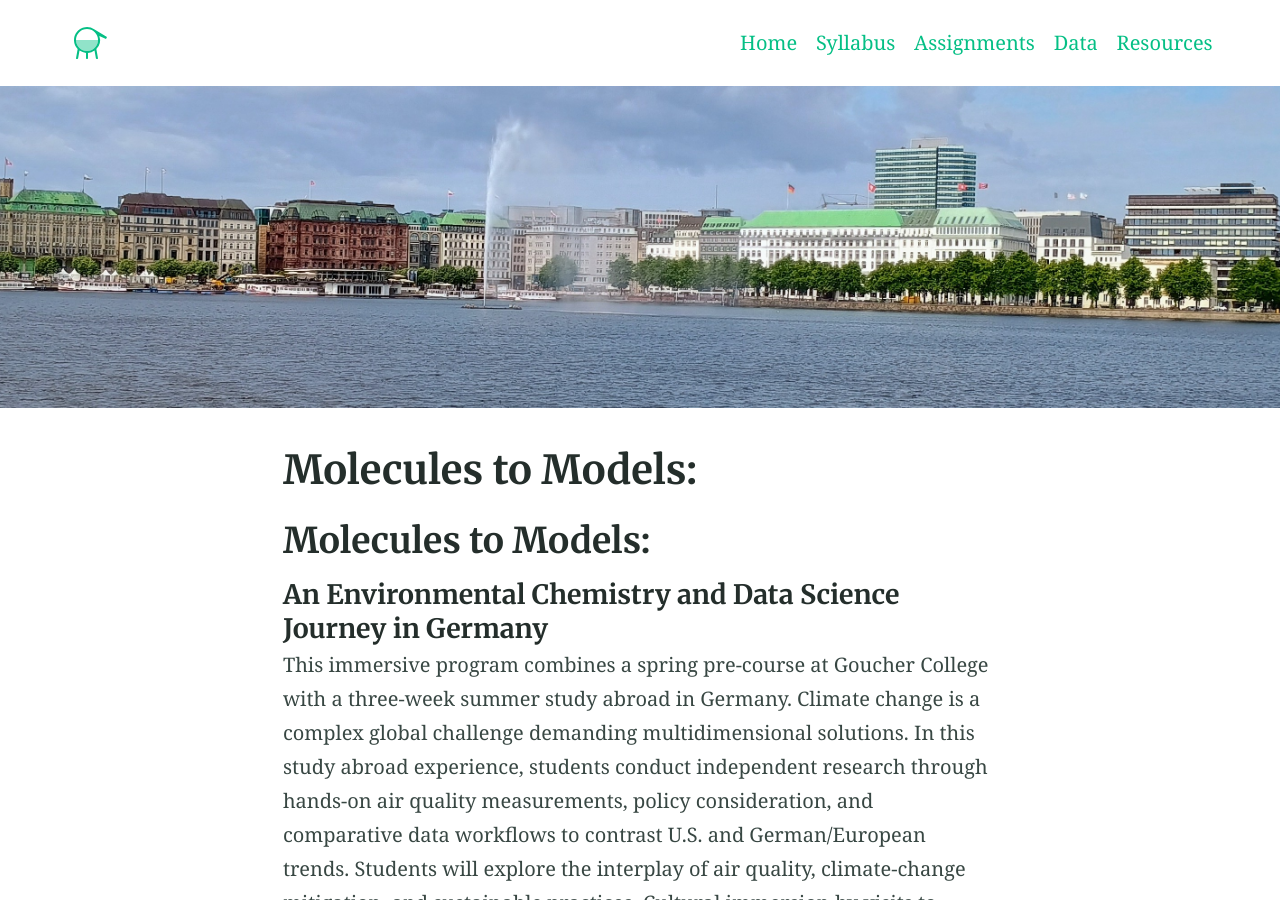
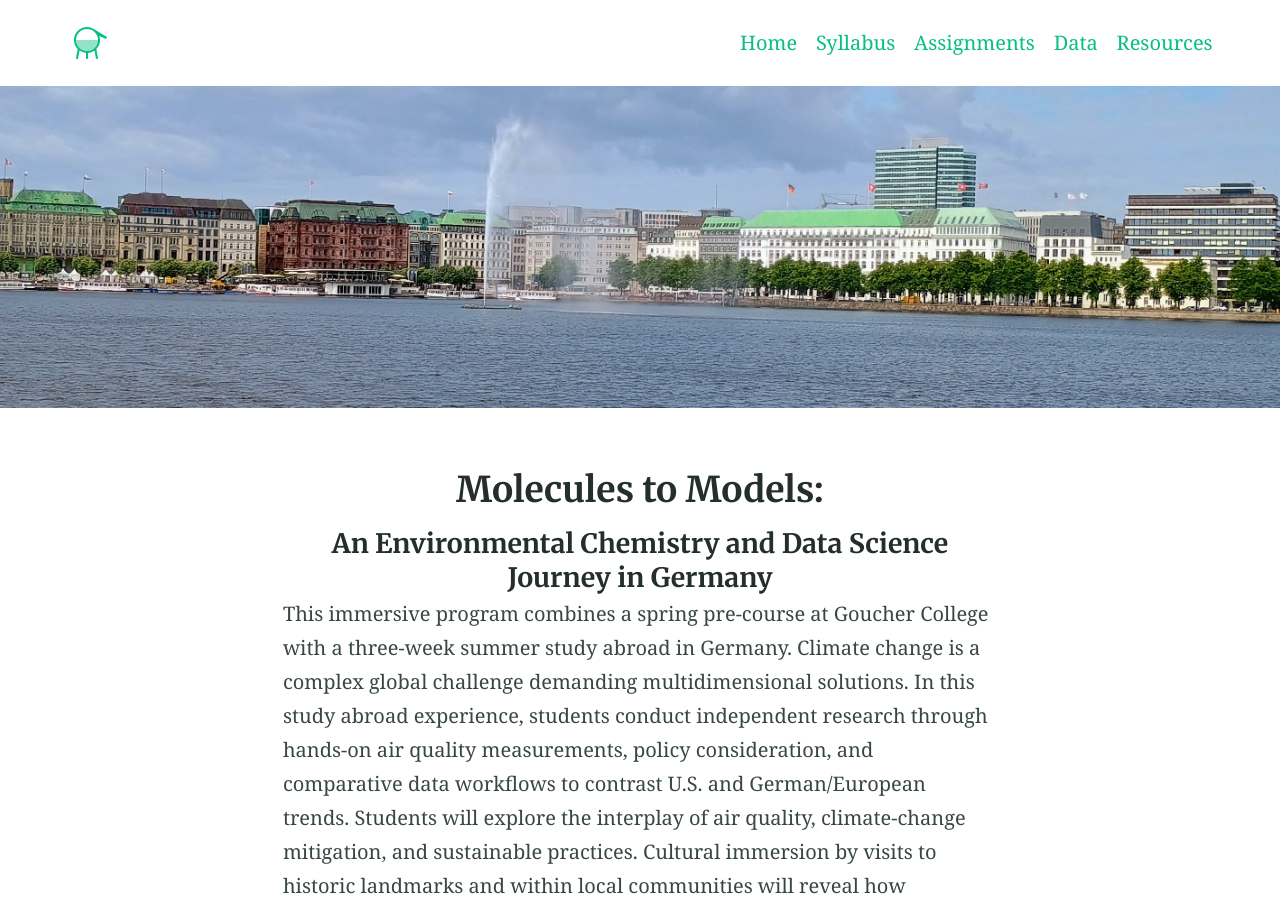
Before and after one commit to narock/germany_ica, a Jekyll site: the page built from index.md, in a window 1280 px wide and 900 px high. Built offline with Jekyll 4.4.1, drawn with Linux system fonts in a browser that asks for light colours; our own code applies the rules of GitHub Pages for plain Markdown files.

Commit message:
Update index.md

```diff
--- a/index.md
+++ b/index.md
@@ -2,8 +2,7 @@
 feature_image: "assets/images/hamburg_wide.jpg"
 ---
 
-## Molecules to Models:
-#### An Environmental Chemistry and Data Science Journey in Germany
+<h2><center>Molecules to Models:</center></h2><h4><center>An Environmental Chemistry and Data Science Journey in Germany</center></h4>
 
 This immersive program combines a spring pre-course at Goucher College with a three-week summer study abroad in Germany. Climate change is a complex global challenge demanding multidimensional solutions. In this study abroad experience, students conduct independent research through hands-on air quality measurements, policy consideration, and comparative data workflows to contrast U.S. and German/European trends.  Students will explore the interplay of air quality, climate-change mitigation, and sustainable practices. Cultural immersion by visits to historic landmarks and within local communities will reveal how Germany’s history and values shape environmental policy and sustainable living.
 
```
